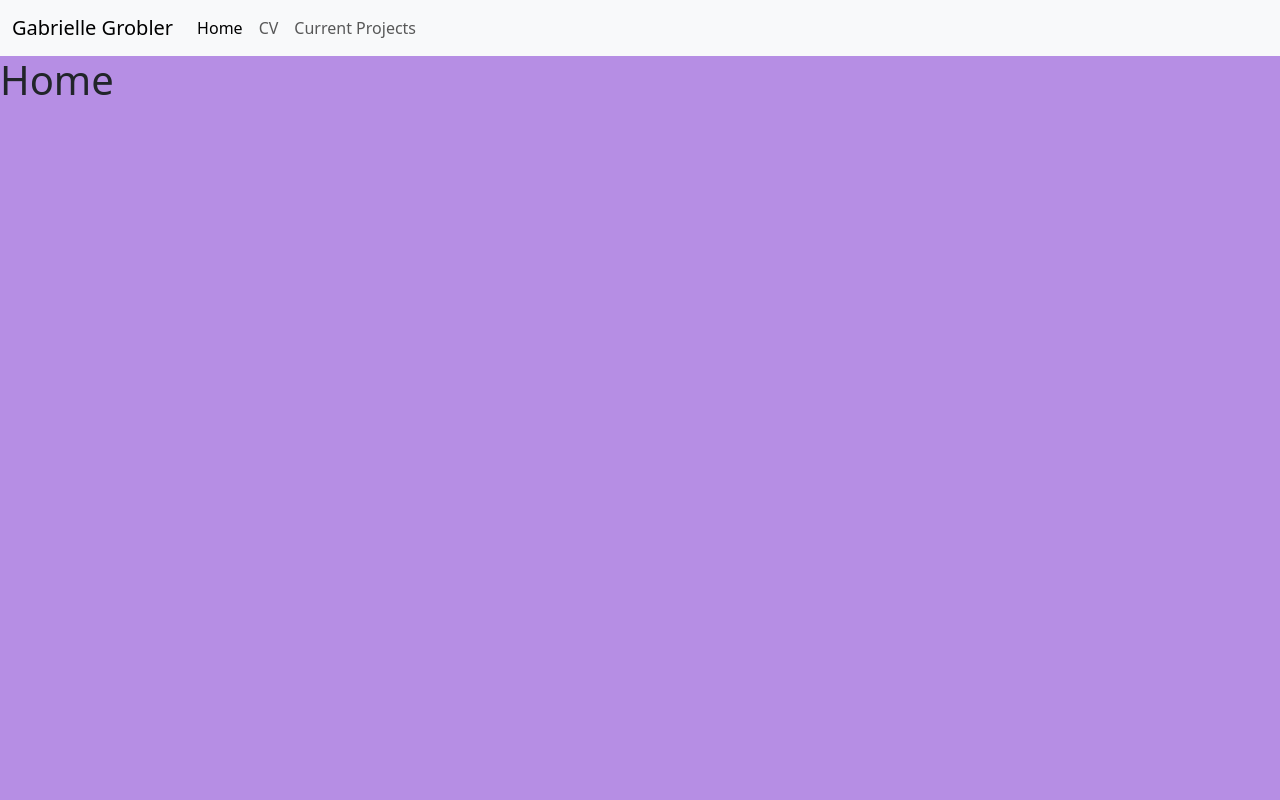
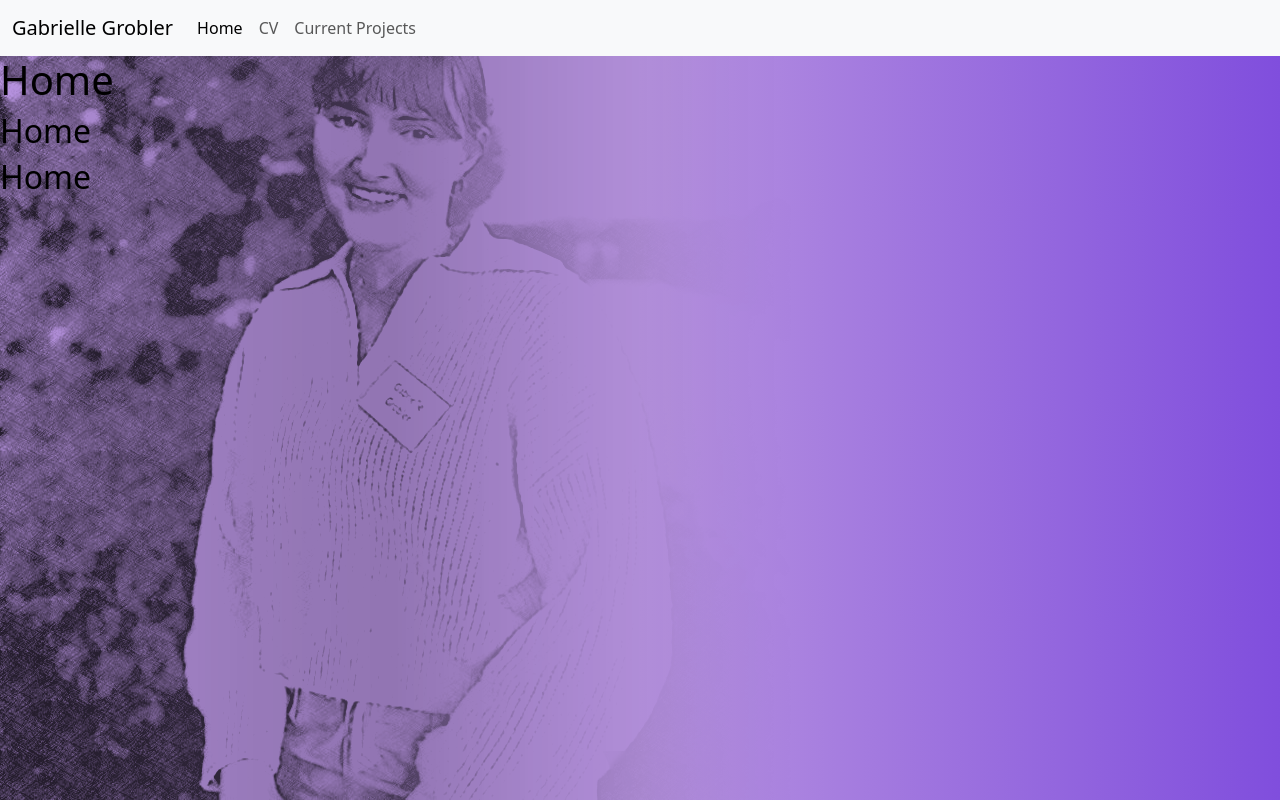
Before and after one commit to GabbyGrobler/PersonalWebsite, a plain HTML site: page index.html in a window 1280 px wide. Drawn offline with nearby package versions, Linux system fonts and the light colour scheme.

Commit message:
Added home page image

```diff
--- a/css/main.css
+++ b/css/main.css
@@ -1,3 +1,29 @@
+nav {
+  z-index: 5;
+}
+
 body {
-  background-color: rgb(182, 142, 228);
+  background: linear-gradient(to right, rgb(183, 147, 224), rgb(183, 147, 224), rgb(128, 78, 221));
 }
+
+.index-body {
+  position: relative;
+  z-index: 1;
+}
+
+.index-background-image {
+  position: fixed;
+  bottom: 0;
+  left: 0;
+  z-index: -1;
+  width: auto;
+  height: auto;
+}
+
+.homepage-title,
+.homepage-subtitle,
+.homepage-description {
+  position: relative;
+  z-index: 2;
+  color: #000; /* Adjust color as needed to ensure text visibility */
+}
--- a/index.html
+++ b/index.html
@@ -42,7 +42,13 @@
         </div>
       </div>
     </nav>
-    <h1>Home</h1>
+    <div class="index-body">
+      <h1 class="homepage-title">Home</h1>
+      <h2 class="homepage-subtitle">Home</h2>
+      <h2 class="homepage-description">Home</h2>
+    </div>
+    <img class="index-background-image" src="res/index-background.png" alt="index-background" style="opacity: 80%" />
+
     <script
       src="https://cdn.jsdelivr.net/npm/bootstrap@5.3.3/dist/js/bootstrap.bundle.min.js"
       integrity="sha384-YvpcrYf0tY3lHB60NNkmXc5s9fDVZLESaAA55NDzOxhy9GkcIdslK1eN7N6jIeHz"
```
Also changed, not shown: res/index-background.png (added).
